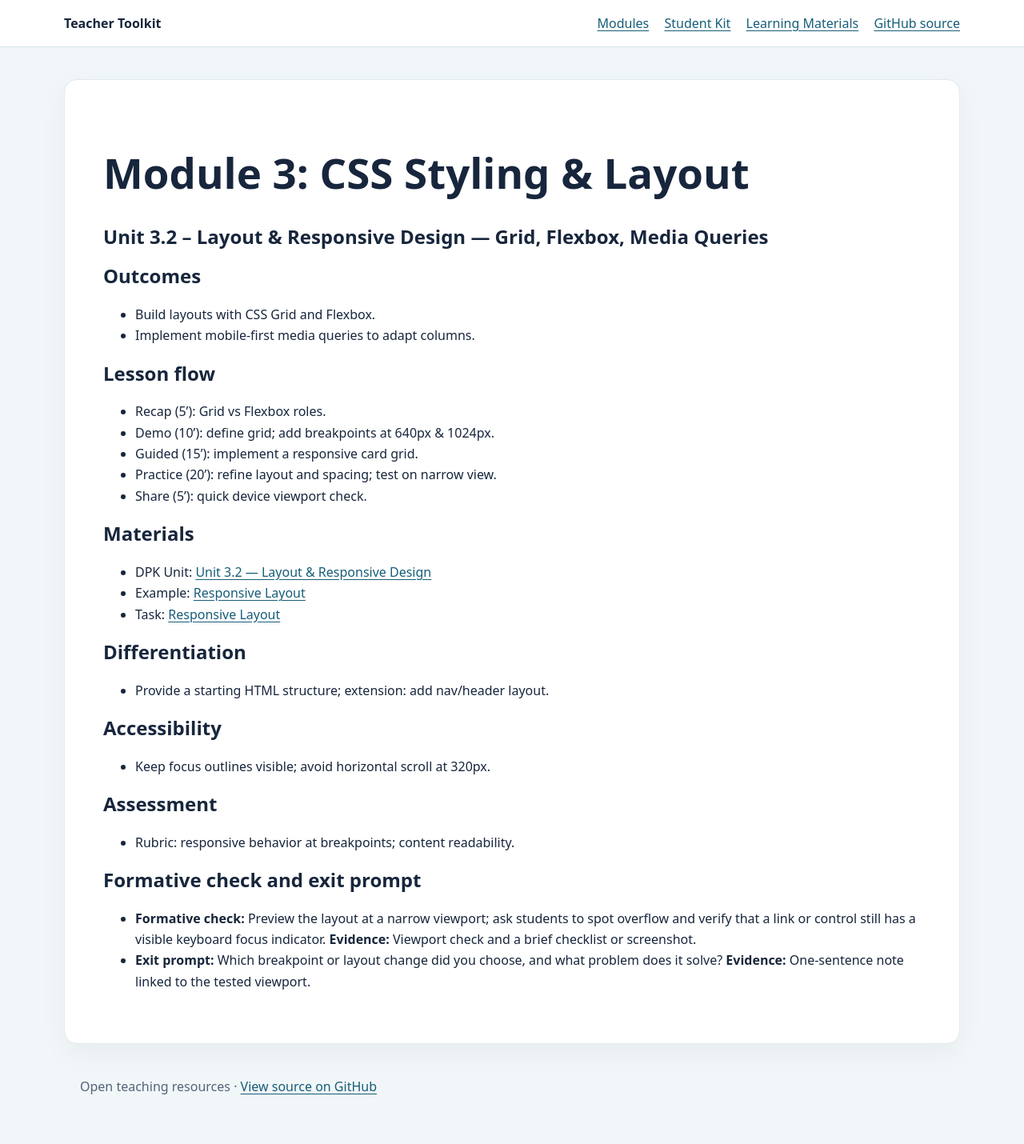
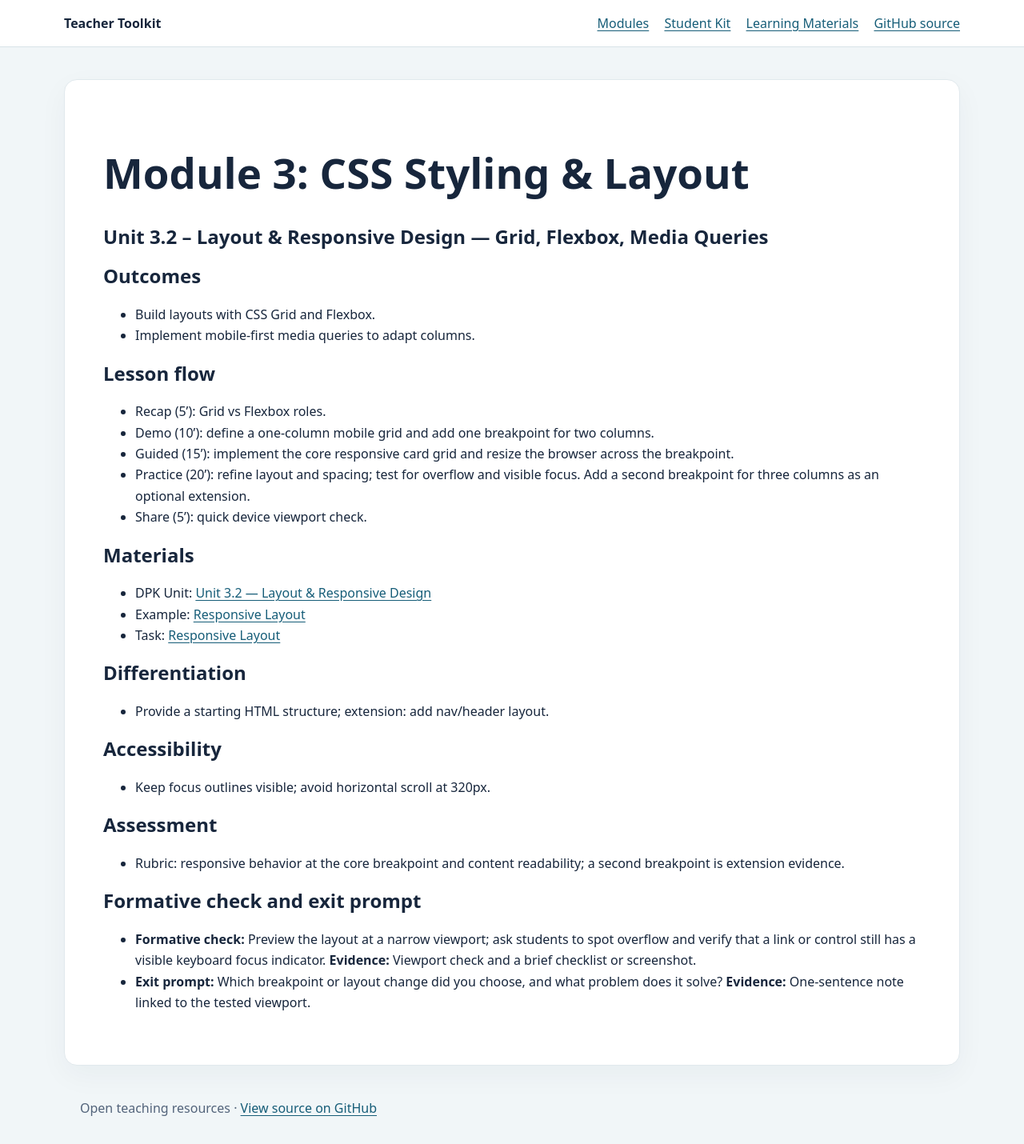
Before and after one commit to STEAM-C3T/teacher-toolkit, a Jekyll site: the page built from modules/03-css-styling-layout/unit-3.2-lesson-plan.md, in a window 1280 px wide. Shown: the whole page at 80% size. Built offline with Jekyll 4.4.1, drawn with Linux system fonts in a browser that asks for light colours; our own code applies the rules of GitHub Pages for plain Markdown files; before the commit the page ends 1404 px from its top, so only the background shows below that.

Commit message:
Scope responsive layout lesson to core breakpoint

```diff
--- a/modules/03-css-styling-layout/unit-3.2-lesson-plan.md
+++ b/modules/03-css-styling-layout/unit-3.2-lesson-plan.md
@@ -10,9 +10,9 @@
 ## Lesson flow
 
 - Recap (5’): Grid vs Flexbox roles.
-- Demo (10’): define grid; add breakpoints at 640px & 1024px.
-- Guided (15’): implement a responsive card grid.
-- Practice (20’): refine layout and spacing; test on narrow view.
+- Demo (10’): define a one-column mobile grid and add one breakpoint for two columns.
+- Guided (15’): implement the core responsive card grid and resize the browser across the breakpoint.
+- Practice (20’): refine layout and spacing; test for overflow and visible focus. Add a second breakpoint for three columns as an optional extension.
 - Share (5’): quick device viewport check.
 
 ## Materials
@@ -31,7 +31,7 @@
 
 ## Assessment
 
-- Rubric: responsive behavior at breakpoints; content readability.
+- Rubric: responsive behavior at the core breakpoint and content readability; a second breakpoint is extension evidence.
 
 ## Formative check and exit prompt
 
```
